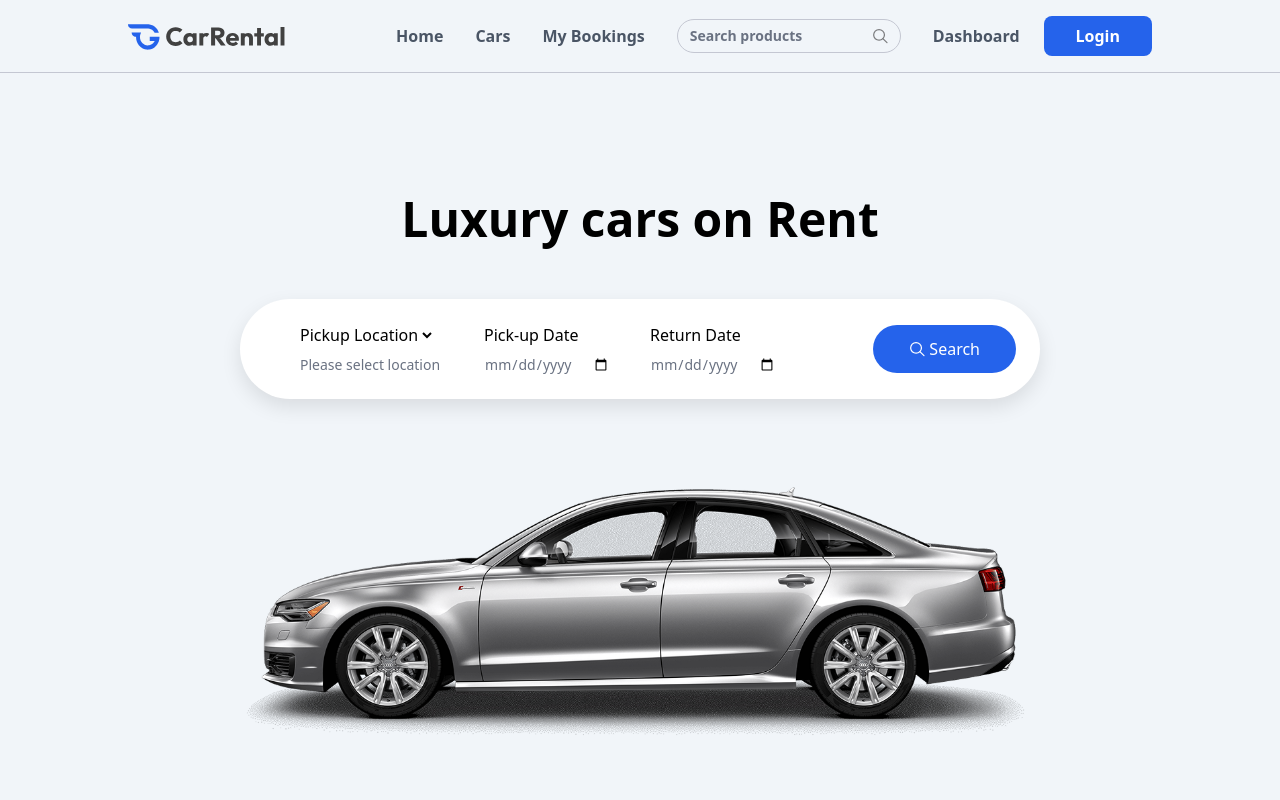
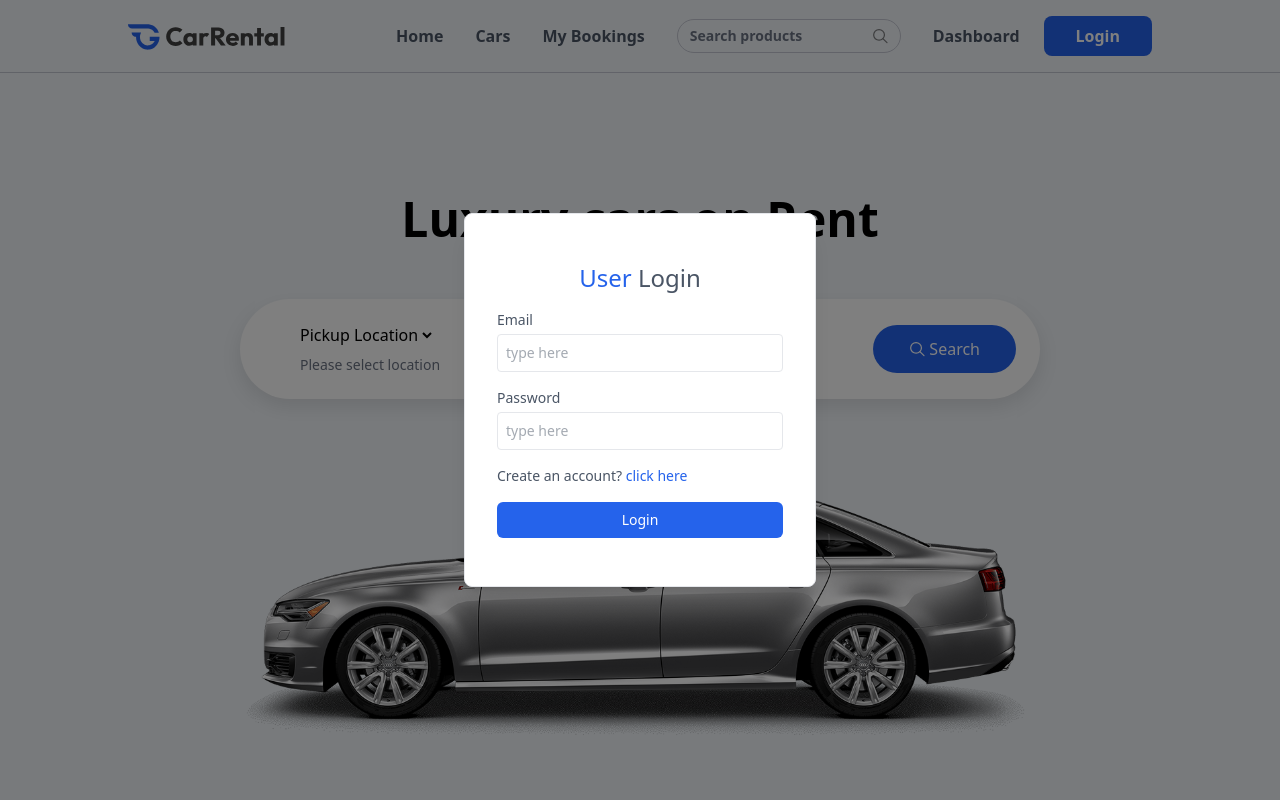
Before and after one commit to Shaikh-Sufiyan-007/CARRENTAL, a React (Vite) app in the folder client/: page / in a window 1280 px wide. Both pictures are taken after a click on the button "Login". Shown: the top 800 px of the page. Built offline with nearby package versions, Linux system fonts and the light colour scheme.

Commit message:
1 - Building Login Form, FRONTEND PART IS COMPLETED

```diff
--- a/client/src/App.jsx
+++ b/client/src/App.jsx
@@ -11,12 +11,15 @@
 import AddCar from './pages/owner/AddCar'
 import ManageCars from './pages/owner/ManageCars'
 import ManageBookings from './pages/owner/ManageBookings'
+import Login from './components/Login'
 
 const App = () => {
   const [showLogin, setShowLogin] = useState(false)
   const isOwnerPath = useLocation().pathname.startsWith('/owner')
   return (
     <>
+      {showLogin && <Login setShowLogin={setShowLogin} />}
+
       {!isOwnerPath && <Navbar setShowLogin={setShowLogin} />}
 
       <Routes>
--- /dev/null
+++ b/client/src/components/Login.jsx
@@ -0,0 +1,49 @@
+import React, { useState } from 'react'
+
+const Login = ({ setShowLogin }) => {
+    const [state, setState] = useState("login");
+    const [name, setName] = useState("");
+    const [email, setEmail] = useState("");
+    const [password, setPassword] = useState("");
+
+    const onSubmitHandler = (e) => {
+        e.preventDefault();
+    }
+  return (
+    <div onClick={() => setShowLogin(false)} className='fixed top-0 bottom-0 right-0 left-0 z-100 flex items-center text-sm text-gray-600 bg-black/50'>
+        <form onSubmit={onSubmitHandler} onClick={(e) => e.stopPropagation()} className="flex flex-col gap-4 m-auto items-start p-8 py-12 w-80 sm:w-[352px] rounded-lg shadow-xl border border-gray-200 bg-white">
+            <p className="text-2xl font-medium m-auto">
+                <span className="text-primary">User</span> {state === "login" ? "Login" : "Sign Up"}
+            </p>
+            {state === "register" && (
+                <div className="w-full">
+                    <p>Name</p>
+                    <input onChange={(e) => setName(e.target.value)} value={name} placeholder="type here" className="border border-gray-200 rounded w-full p-2 mt-1 outline-primary" type="text" required />
+                </div>
+            )}
+            <div className="w-full ">
+                <p>Email</p>
+                <input onChange={(e) => setEmail(e.target.value)} value={email} placeholder="type here" className="border border-gray-200 rounded w-full p-2 mt-1 outline-primary" type="email" required />
+            </div>
+            <div className="w-full ">
+                <p>Password</p>
+                <input onChange={(e) => setPassword(e.target.value)} value={password} placeholder="type here" className="border border-gray-200 rounded w-full p-2 mt-1 outline-primary" type="password" required />
+            </div>
+            {state === "register" ? (
+                <p>
+                    Already have account? <span onClick={() => setState("login")} className="text-primary cursor-pointer">click here</span>
+                </p>
+            ) : (
+                <p>
+                    Create an account? <span onClick={() => setState("register")} className="text-primary cursor-pointer">click here</span>
+                </p>
+            )}
+            <button className="bg-primary hover:bg-primary-dull transition-all text-white w-full py-2 rounded-md cursor-pointer">
+                {state === "register" ? "Create Account" : "Login"}
+            </button>
+        </form>
+    </div>
+  )
+}
+
+export default Login
```
